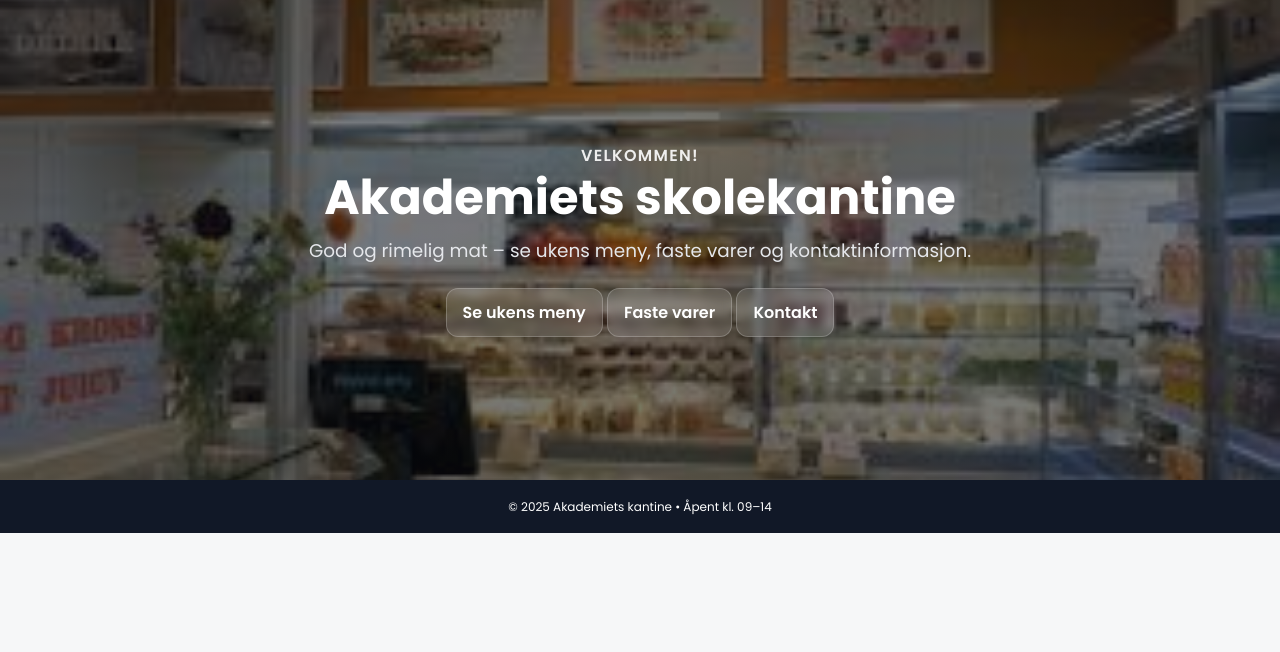
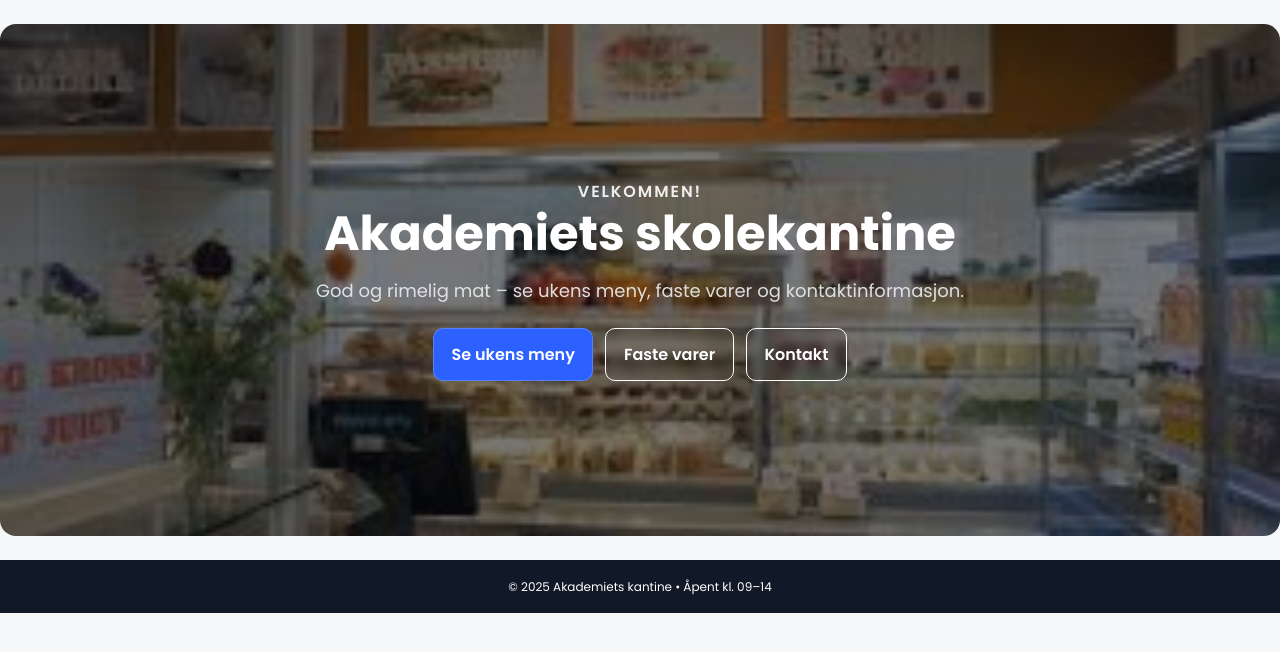
Before and after one commit to haujul11/kantineprosjekt, a Flask app: page / in a window 1280 px wide. Shown: the part 57-709 px from the top of the page. Run offline with Flask 3, Linux system fonts and the light colour scheme.

Commit message:
enkel flask app

```diff
--- a/static/style.css
+++ b/static/style.css
@@ -75,3 +75,65 @@ footer{
 .menu-name{font-weight:700; margin:.25rem 0}
 .menu-desc{color:var(--muted); font-size:.95rem; margin:.25rem 0 .5rem}
 .menu-price{font-weight:700; color:var(--brand)}
+
+/* ---------- HERO (forsiden) ---------- */
+.hero{
+  min-height: 64vh;
+  display:flex;
+  align-items:center;
+  justify-content:center;
+  text-align:center;
+  padding: clamp(5rem, 10vw, 8rem) 1.25rem;
+  background-size: cover;
+  background-position: center;
+  border-radius: 16px;
+  margin: 1.5rem 0;
+  color: #fff;
+}
+.hero__inner{ max-width: 900px; }
+.eyebrow{ letter-spacing:.12em; text-transform:uppercase; opacity:.9; }
+.hero h1{ font-size: clamp(2rem, 4.2vw, 3rem); margin:.25rem 0 1rem; }
+.lead{ font-size: clamp(1rem, 2.3vw, 1.125rem); opacity:.95; }
+
+.hero__cta{ display:flex; gap:.75rem; justify-content:center; margin-top:1.25rem; }
+.btn{
+  background:#2d61ff; color:#fff; font-weight:600;
+  padding:.8rem 1.1rem; border-radius:10px; text-decoration:none;
+  transition:transform .08s ease, background .2s ease;
+}
+.btn:hover{ transform: translateY(-1px); background:#214be0; }
+.btn--ghost{ background:transparent; border:1.5px solid #fff; color:#fff; }
+.btn--ghost:hover{ background:rgba(255,255,255,.12); }
+
+/* ---------- GRID / CARD (deles av meny & varer) ---------- */
+.menu-grid{
+  display:grid;
+  grid-template-columns: repeat(auto-fit, minmax(260px, 1fr));
+  gap: 1.1rem;
+  margin-top: 1rem;
+}
+.card{
+  background:#fff; border:1px solid #e9edf3; border-radius:14px;
+  overflow:hidden; box-shadow: 0 3px 14px rgba(0,0,0,.04);
+}
+.card__img{
+  width:100%; height: 180px; object-fit: cover; object-position: center;
+  display:block;
+}
+.card__body{ padding: .9rem 1rem; display:flex; justify-content:space-between; align-items:baseline; gap: .75rem; }
+.card__title{ font-weight:700; line-height:1.2; }
+.card__price{ font-weight:700; white-space:nowrap; color:#2d61ff; }
+
+/* Litt mindre zoom for faste varer */
+.card__img--varer{
+  height: 160px;
+  object-fit: cover;    /* behold pen beskjæring */
+  object-position: 50% 40%;  /* flytt litt opp for å vise mer av varen */
+}
+
+/* Liten responsiv finpuss */
+@media (max-width: 560px){
+  .hero{ min-height: 56vh; }
+  .card__img{ height: 160px; }
+  .card__img--varer{ height: 150px; }
+}
```
